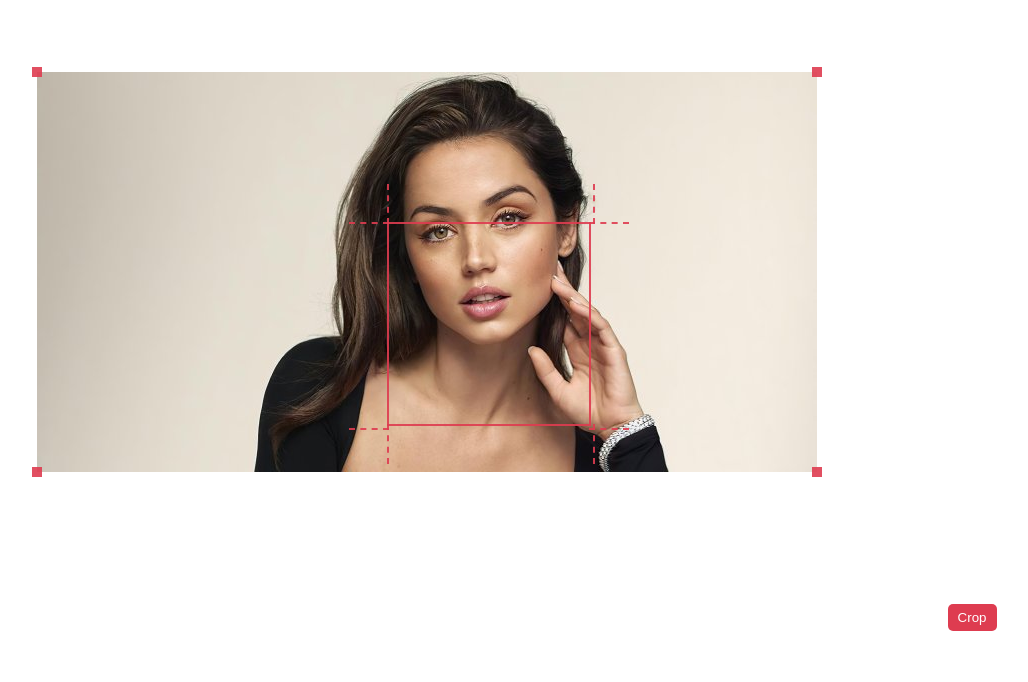
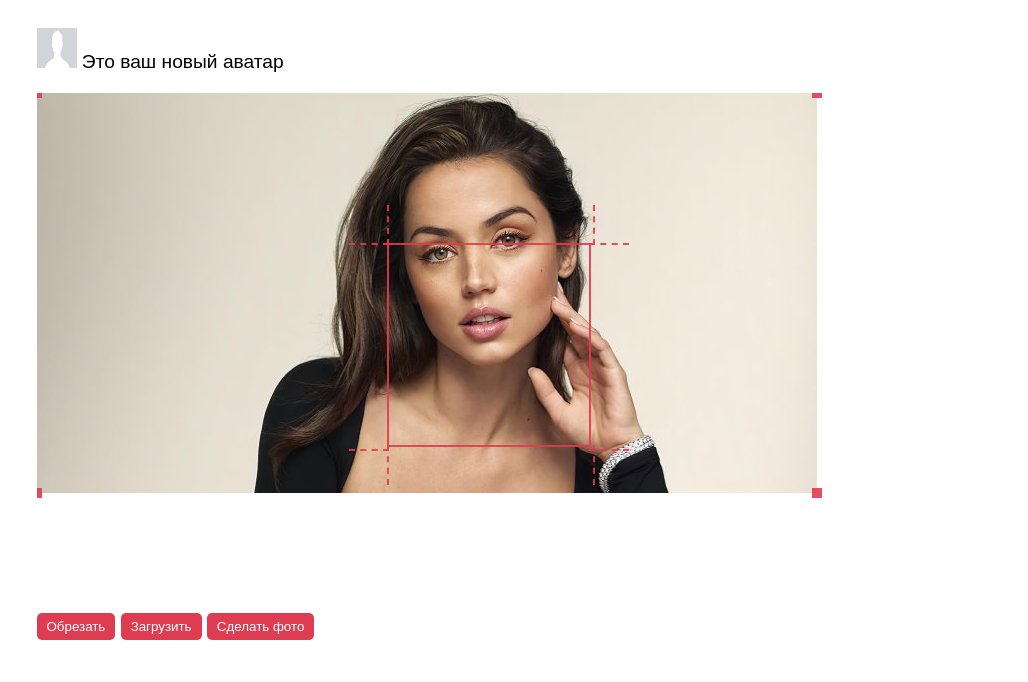
Before and after one commit to maximvscow/avatar-loader, a plain HTML site: page index.html in a window 1280 px wide. Shown: the whole page, without its empty margins (153-1181 px from the left). Drawn offline with Linux system fonts and the light colour scheme.

Commit message:
template created
todo: avatar in header

```diff
--- a/index.html
+++ b/index.html
@@ -1,11 +1,16 @@
 <!doctype html>
-<html lang=ru>
+<html lang='ru'>
 <head>
+     <meta charset="UTF-8">
     <link rel="stylesheet" href="style.css" type="text/css"/>
     <script src="main.js"></script>
     <title>My avatar</title>
 </head>
 <body>
+    <div class="component container header">
+        <img class="avatar width-full" src="./src/img/default.png" width="40px" height="40px">
+        <span>Это ваш новый аватар</span>
+    </div>
     <div class="component">
         <div class="overlay">
             <div class="overlay-inner">
@@ -18,7 +23,11 @@
             <span class="resize-handle resize-handle-sw"></span>
             <span class="resize-handle resize-handle-se"></span>
         </div>
-        <button class="btn-crop js-crop">Crop</button>
+    </div>
+    <div class="component container">
+            <button class="btn-crop js-crop">Обрезать</button>
+            <button class="btn-crop">Загрузить</button>
+            <button class="btn-crop">Сделать фото</button>
     </div>
 </body>
 </html>
--- a/main.js
+++ b/main.js
@@ -69,6 +69,7 @@ var resizeableImage = function(image_target) {
             height = mouse.y  - event_state.container_top;
             left = mouse.x;
             top = event_state.container_top;
+            console.log(top)
         } else if(event_state.evnt.target.classList.contains('resize-handle-nw') ){
             width = event_state.container_width - (mouse.x - event_state.container_left);
             height = event_state.container_height - (mouse.y - event_state.container_top);
@@ -137,7 +138,6 @@ var resizeableImage = function(image_target) {
         overlay_pic = document.querySelector('.overlay');
         left = overlay_pic.getBoundingClientRect().left - container.getBoundingClientRect().left,
         top1 =  overlay_pic.getBoundingClientRect().top - container.getBoundingClientRect().top,
-        console.log(top1)
         width = overlay_pic.getBoundingClientRect().width,
         height = overlay_pic.getBoundingClientRect().height;
 
--- a/style.css
+++ b/style.css
@@ -1,3 +1,7 @@
+body {
+    font: 1.2em "Arial", bold;
+
+}
 .resize-container {
     position: relative;
     display: inline-block;
@@ -53,7 +57,6 @@
 
 .component {
     position: relative;
-    padding: 4em;
     height: 500px;
     border: 3px solid #49708A;
     max-width: 901px;
@@ -127,15 +130,27 @@
     margin-top: -2px;
 }
 
+P { text-align: center }
+
 .btn-crop {
-    position: absolute;
-    vertical-align: bottom;
-    right: 5px;
-    bottom: 5px;
     padding: 6px 10px;
     z-index: 999;
     background-color: rgb(222,60,80);
     border: none;
     border-radius: 5px;
     color: #FFF;
+    cursor: pointer;
 }
+
+.container {
+    padding: 20px 0px;
+    height: 45px;
+}
+
+.header {
+
+}
+
+.avatar {
+    overflow: hidden;
+}
```
Also changed, not shown: src/img/default.png (added).
